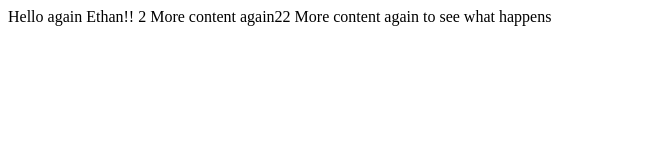
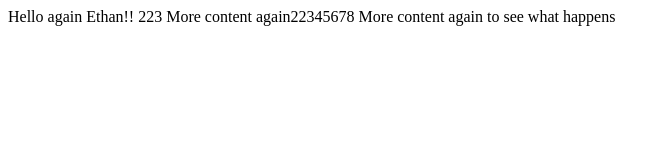
Before and after one commit to paulbrokenshiresmith/pbs.github.io, a plain HTML site: page Index.html in a window 1280 px wide. Shown: the whole page, without its empty margins (0-670 px from the left). Drawn offline with Linux system fonts and the light colour scheme.

Commit message:
Update Index.html
updated text

```diff
--- a/Index.html
+++ b/Index.html
@@ -5,9 +5,9 @@
 
 </head>
 <body>
-Hello again Ethan!! 2
+Hello again Ethan!! 223
 
-More content again22
+More content again22345678
 
 More content again to see what happens
 </body>
```
